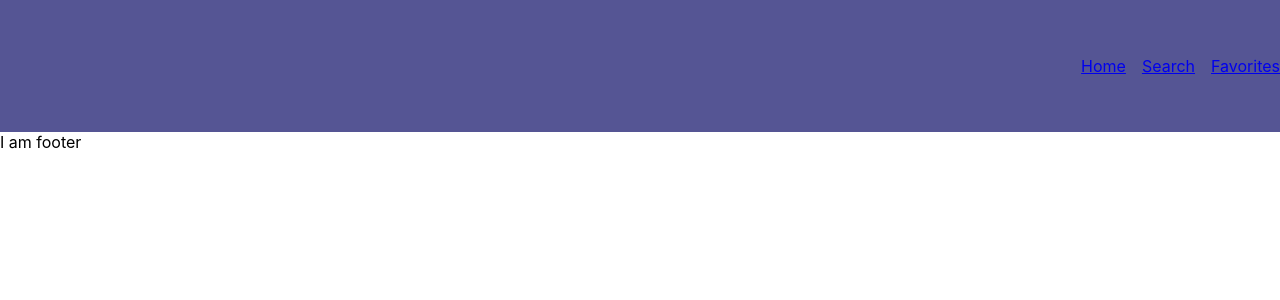
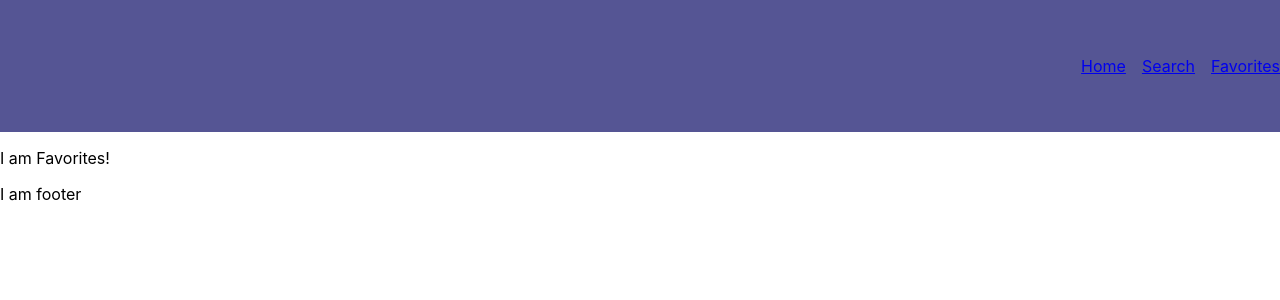
Before and after one commit to lakeyshaa/musipedia, a React (Create React App) app: page /favorites in a window 1280 px wide. Shown: the top 300 px of the page. Built offline with nearby package versions, Linux system fonts and the light colour scheme.

Commit message:
add favorites route

```diff
--- a/src/Routes/Favorites.jsx
+++ b/src/Routes/Favorites.jsx
@@ -1,3 +1,12 @@
+const Favorites = () => {
+    return (
+      <p>I am Favorites!</p>
+    );
+  };
+
+  export default Favorites;
+
+
 /*import Artist from "../components/Artist";
 import React, { useState } from "react";
 
--- a/src/sections/Main/Main.jsx
+++ b/src/sections/Main/Main.jsx
@@ -6,6 +6,8 @@ import Artist from '../../components/Artist';
 import { Routes, Route } from "react-router-dom";
 import Home from '../../Routes/Home';
 import Search from '../../Routes/Search';
+import Favorites from '../../Routes/Favorites';
+
 // import Search from '../../components/Search';
 
 // const ARTIST_API_URL = "https://api.napster.com/v2.2/?apikey=OTNhNGE5ZmUtNzRlMC00OTMyLTgxODEtMDc2NGVkYmRjMzMy"
@@ -48,6 +50,7 @@ const Main = searchValue => {
       <Routes>
         <Route path="/" element={<Home />} />
         <Route path="/search" element={<Search />} />
+        <Route path='/favorites' element={<Favorites />} />
         {/* <Route path="home" element={<App />} />
         <Route path="artistinfo" element={<ArtistInfo />} />
         <Route path="favorites" element={<Favorites />} /> */}
```
